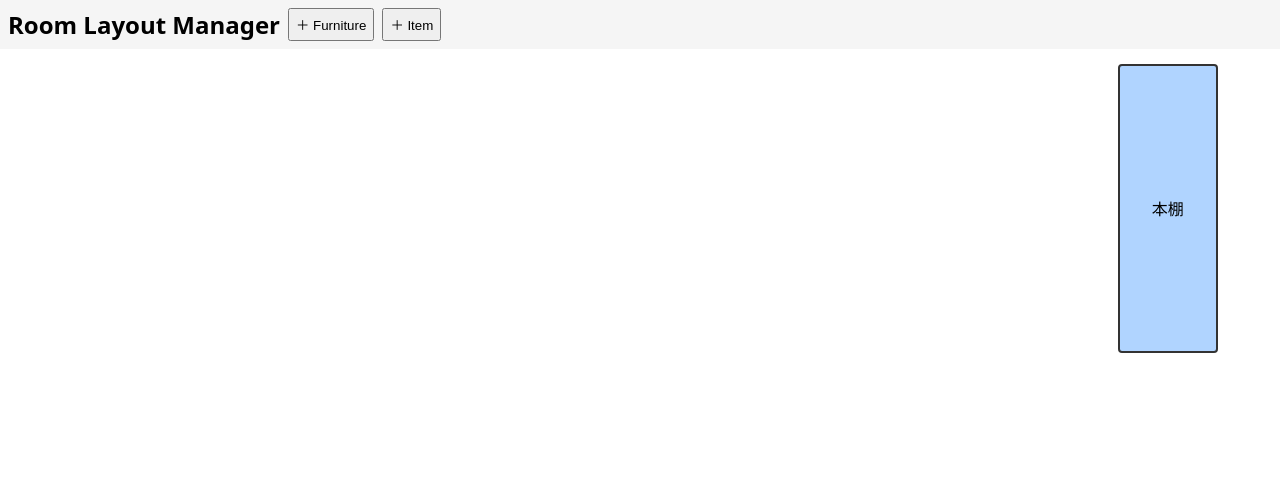
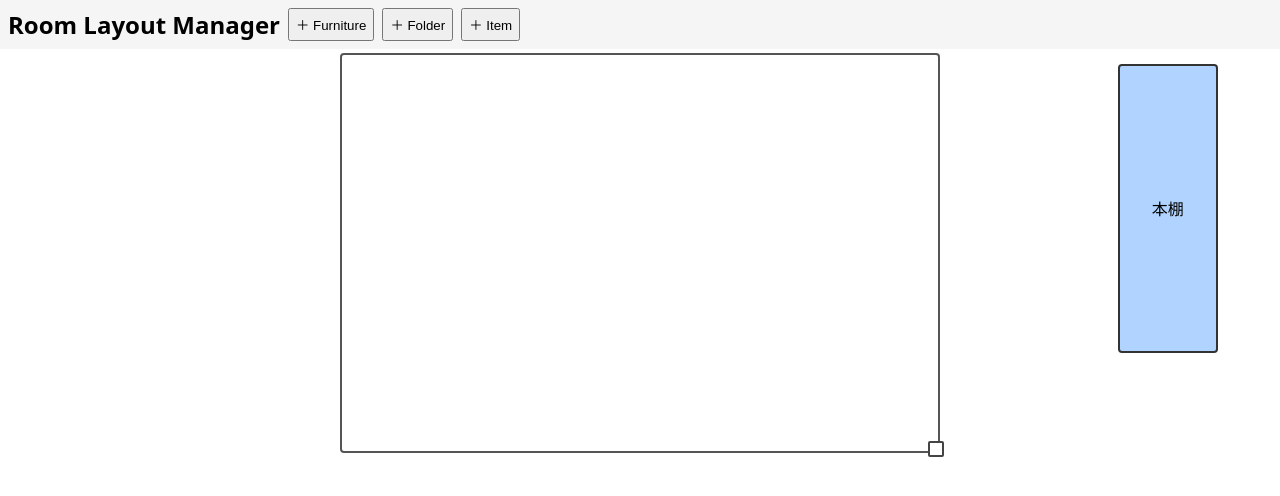
Before and after one commit to wings0178/Creat-Your-Room, a Flask app: page / in a window 1280 px wide. Shown: the top 496 px of the page. Run offline with Flask 3, Linux system fonts and the light colour scheme.

```diff
--- a/templates/index.html
+++ b/templates/index.html
@@ -3,23 +3,33 @@
 <head>
   <meta charset="UTF-8">
   <title>Room Layout Manager</title>
+  <meta name="viewport" content="width=device-width, initial-scale=1">
   <link rel="stylesheet" href="{{ url_for('static', filename='style.css') }}">
-  <!-- ドラッグ＆リサイズ用ライブラリ -->
-  <script src="https://cdn.jsdelivr.net/npm/interactjs@1.10.17/dist/interact.min.js"></script>
+  <script src="https://cdn.jsdelivr.net/npm/interactjs/dist/interact.min.js"></script>
 </head>
 <body>
   <header>
     <h1>Room Layout Manager</h1>
     <button id="addFurniture">＋ Furniture</button>
+    <button id="addFolder">＋ Folder</button>
     <button id="addItem">＋ Item</button>
   </header>
 
+  <!-- ルームエリア -->
   <main>
-    <!-- 家具ブロックを置くキャンバス -->
-    <div id="room"></div>
+    <div id="room">
+      <!-- resizable 背景パネル -->
+      <div id="room-border">
+        <span id="room-handle"></span> <!-- 右下ハンドル -->
+      </div>
+    </div>
   </main>
 
-  <!-- ページ制御用 JS -->
+  <!-- モバイル用フッターメニュー（隠せる） -->
+  <footer>
+    <button class="mini" id="delMode">🗑 Delete mode</button>
+  </footer>
+
   <script src="{{ url_for('static', filename='app.js') }}"></script>
 </body>
 </html>
```
